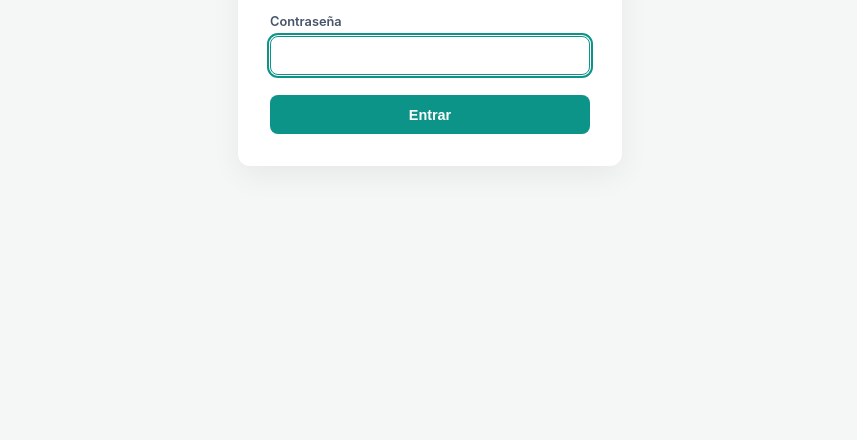
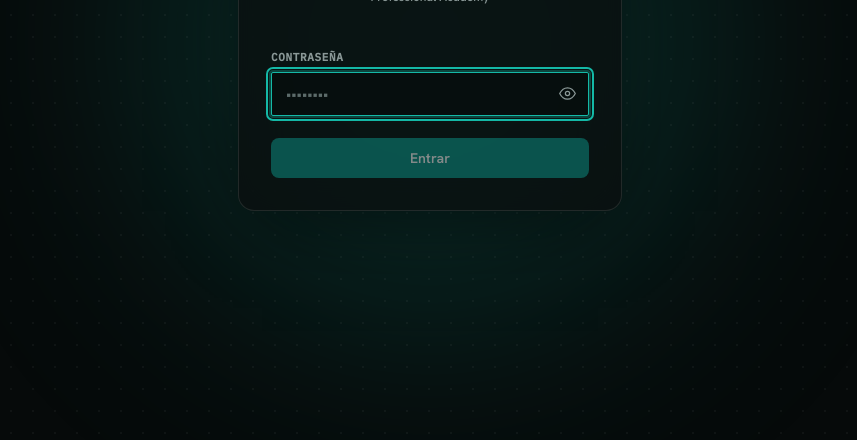
Before and after one commit to hero4th/wizi-astro, an Astro site: page /admin/login in a window 1280 px wide. Shown: the part 360-800 px from the top of the page, without its empty margins (210-1067 px from the left). Built offline with nearby package versions, Linux system fonts and the light colour scheme; Astro itself is replaced by a stand-in of ours; no server answers.

Commit message:
Rediseña /admin/login con un componente premium estilo shadcn (AuthSwitch)
- Agrega src/lib/utils.ts con el helper cn() (clsx + tailwind-merge),
  estructura estandar shadcn (@/lib/utils, @/components/ui).
- Nuevo src/components/ui/auth-switch.tsx: tarjeta oscura con resplandor
  teal, marca PA, campo de contraseña con boton de mostrar/ocultar,
  banner de error animado y shake al fallar. Solo contraseña — sin Google
  ni otros proveedores, igual que el sistema de auth actual (una sola
  contraseña compartida via ADMIN_PASSWORD_HASH).
- login.astro ahora importa global.css + fuentes reales del sitio y monta
  <AuthSwitch client:load /> en vez del formulario plano anterior.

Verificado local y en produccion real (Vercel + Playwright): carga,
contraseña incorrecta -> banner de error, boton mostrar/ocultar, login
correcto -> redirige a /admin.

```diff
--- a/package.json
+++ b/package.json
@@ -48,6 +48,7 @@
     "astro": "^5.12.0",
     "astro-icon": "^1.1.5",
     "bcryptjs": "^3.0.3",
+    "clsx": "^2.1.1",
     "fast-xml-parser": "^5.11.1",
     "gsap": "^3.13.0",
     "jose": "^6.2.10",
@@ -59,6 +60,7 @@
     "react": "^19.1.0",
     "react-dom": "^19.1.0",
     "swiper": "^11.2.10",
+    "tailwind-merge": "^3.6.0",
     "tailwindcss": "^4.1.11",
     "tippy.js": "^6.3.7",
     "turndown": "^7.2.4"
--- /dev/null
+++ b/src/components/ui/auth-switch.tsx
@@ -0,0 +1,204 @@
+import { useEffect, useRef, useState, type FormEvent } from "react";
+import { cn } from "@/lib/utils";
+
+export interface AuthSwitchProps {
+  /** Pre-seed the error banner (e.g. server rendered with ?error=1). */
+  initialError?: boolean;
+}
+
+/**
+ * Admin login card for the blog panel. Single password field — this admin
+ * has no username/e-mail and no third-party sign-in, only the one shared
+ * password checked server-side against ADMIN_PASSWORD_HASH. The "switch" is
+ * the show/hide toggle on the password field.
+ */
+export function AuthSwitch({ initialError = false }: AuthSwitchProps) {
+  const [password, setPassword] = useState("");
+  const [reveal, setReveal] = useState(false);
+  const [loading, setLoading] = useState(false);
+  const [error, setError] = useState<string | null>(
+    initialError ? "Contraseña incorrecta." : null
+  );
+  const [shake, setShake] = useState(false);
+  const inputRef = useRef<HTMLInputElement>(null);
+
+  useEffect(() => {
+    inputRef.current?.focus();
+  }, []);
+
+  const triggerShake = () => {
+    setShake(true);
+    window.setTimeout(() => setShake(false), 420);
+  };
+
+  const handleSubmit = async (e: FormEvent) => {
+    e.preventDefault();
+    if (!password || loading) return;
+    setLoading(true);
+    setError(null);
+
+    try {
+      // JSON body (not a native form POST) sidesteps Astro's checkOrigin
+      // CSRF guard, which trips on form-urlencoded submissions behind
+      // Vercel's proxy — see the rest of the admin panel for the same fix.
+      const res = await fetch("/api/admin/login", {
+        method: "POST",
+        headers: { "Content-Type": "application/json" },
+        body: JSON.stringify({ password }),
+      });
+
+      if (res.redirected) {
+        window.location.href = res.url;
+        return;
+      }
+      if (res.status === 429) {
+        setError("Demasiados intentos. Espera 15 minutos.");
+      } else {
+        setError("Contraseña incorrecta.");
+      }
+      triggerShake();
+      setPassword("");
+      inputRef.current?.focus();
+    } catch {
+      setError("No se pudo conectar. Intenta de nuevo.");
+      triggerShake();
+    } finally {
+      setLoading(false);
+    }
+  };
+
+  return (
+    <div className="relative flex min-h-screen items-center justify-center overflow-hidden bg-ink-950 px-4 py-12">
+      {/* Ambient teal glow, matching the site's --shadow-glow token */}
+      <div
+        aria-hidden="true"
+        className="pointer-events-none absolute left-1/2 top-1/2 h-[560px] w-[560px] -translate-x-1/2 -translate-y-1/2 rounded-full bg-teal-500/20 blur-[120px]"
+      />
+      <div
+        aria-hidden="true"
+        className="pointer-events-none absolute inset-0 opacity-[0.04] [background-image:radial-gradient(circle_at_1px_1px,#fff_1px,transparent_1px)] [background-size:22px_22px]"
+      />
+
+      <div
+        className={cn(
+          "relative w-full max-w-sm rounded-2xl border border-white/10 bg-ink-900/80 p-8 shadow-[0_24px_80px_-24px_rgb(0_0_0/0.6)] backdrop-blur-xl",
+          "animate-[auth-in_0.5s_var(--ease-out-expo,cubic-bezier(0.16,1,0.3,1))_both]",
+          shake && "animate-[auth-shake_0.42s_ease-in-out]"
+        )}
+      >
+        <div className="mb-7 flex flex-col items-center gap-3 text-center">
+          <span className="grid h-11 w-11 place-items-center rounded-xl bg-teal-600 font-display text-sm font-bold text-white shadow-[0_0_24px_-4px_rgba(20,184,166,0.6)]">
+            PA
+          </span>
+          <div>
+            <h1 className="font-display text-lg font-semibold tracking-tight text-white">
+              Blog Admin
+            </h1>
+            <p className="mt-0.5 text-xs font-medium text-ink-300">
+              Professional Academy
+            </p>
+          </div>
+        </div>
+
+        <form onSubmit={handleSubmit} className="flex flex-col gap-4" noValidate>
+          <div
+            role="alert"
+            aria-live="polite"
+            className={cn(
+              "overflow-hidden rounded-lg bg-red-500/10 text-red-300 transition-[max-height,opacity,margin] duration-200 ease-out",
+              error ? "mb-1 max-h-16 px-3.5 py-2.5 opacity-100" : "max-h-0 px-3.5 py-0 opacity-0"
+            )}
+          >
+            <p className="text-[13px] font-medium">{error}</p>
+          </div>
+
+          <div className="flex flex-col gap-1.5">
+            <label
+              htmlFor="password"
+              className="font-mono text-[11px] font-semibold uppercase tracking-[0.06em] text-ink-300"
+            >
+              Contraseña
+            </label>
+            <div className="relative">
+              <input
+                ref={inputRef}
+                id="password"
+                name="password"
+                type={reveal ? "text" : "password"}
+                required
+                autoFocus
+                autoComplete="current-password"
+                value={password}
+                onChange={(e) => setPassword(e.target.value)}
+                placeholder="••••••••"
+                className="w-full rounded-lg border border-white/10 bg-ink-950/60 px-3.5 py-2.5 pr-11 text-[15px] text-white placeholder:text-ink-400 outline-none transition-colors focus:border-teal-500 focus:ring-2 focus:ring-teal-500/30"
+              />
+              <button
+                type="button"
+                onClick={() => setReveal((v) => !v)}
+                aria-label={reveal ? "Ocultar contraseña" : "Mostrar contraseña"}
+                aria-pressed={reveal}
+                className="absolute right-1.5 top-1/2 grid h-8 w-8 -translate-y-1/2 place-items-center rounded-md text-ink-300 transition-colors hover:bg-white/5 hover:text-teal-300"
+              >
+                {reveal ? <EyeOffIcon /> : <EyeIcon />}
+              </button>
+            </div>
+          </div>
+
+          <button
+            type="submit"
+            disabled={loading || !password}
+            className="mt-1.5 flex items-center justify-center gap-2 rounded-lg bg-teal-600 px-4 py-2.5 text-sm font-semibold text-white transition-colors hover:bg-teal-700 disabled:cursor-not-allowed disabled:opacity-50"
+          >
+            {loading && <Spinner />}
+            {loading ? "Verificando…" : "Entrar"}
+          </button>
+        </form>
+      </div>
+
+      <style>{`
+        @keyframes auth-in {
+          from { opacity: 0; transform: translateY(10px) scale(0.98); }
+          to { opacity: 1; transform: translateY(0) scale(1); }
+        }
+        @keyframes auth-shake {
+          0%, 100% { transform: translateX(0); }
+          20% { transform: translateX(-7px); }
+          40% { transform: translateX(6px); }
+          60% { transform: translateX(-4px); }
+          80% { transform: translateX(3px); }
+        }
+      `}</style>
+    </div>
+  );
+}
+
+function EyeIcon() {
+  return (
+    <svg width="17" height="17" viewBox="0 0 24 24" fill="none" stroke="currentColor" strokeWidth="1.8" strokeLinecap="round" strokeLinejoin="round">
+      <path d="M1 12s4-8 11-8 11 8 11 8-4 8-11 8-11-8-11-8Z" />
+      <circle cx="12" cy="12" r="3" />
+    </svg>
+  );
+}
+
+function EyeOffIcon() {
+  return (
+    <svg width="17" height="17" viewBox="0 0 24 24" fill="none" stroke="currentColor" strokeWidth="1.8" strokeLinecap="round" strokeLinejoin="round">
+      <path d="M9.9 4.24A9.12 9.12 0 0 1 12 4c7 0 11 8 11 8a17.3 17.3 0 0 1-3.13 4.32M6.6 6.6C3.4 8.6 1 12 1 12s4 8 11 8a9.3 9.3 0 0 0 5.4-1.6" />
+      <path d="M14.12 14.12a3 3 0 1 1-4.24-4.24" />
+      <path d="M1 1l22 22" />
+    </svg>
+  );
+}
+
+function Spinner() {
+  return (
+    <svg className="h-4 w-4 animate-spin" viewBox="0 0 24 24" fill="none">
+      <circle className="opacity-25" cx="12" cy="12" r="10" stroke="currentColor" strokeWidth="4" />
+      <path className="opacity-75" fill="currentColor" d="M4 12a8 8 0 0 1 8-8V0C5.37 0 0 5.37 0 12h4Z" />
+    </svg>
+  );
+}
+
+export default AuthSwitch;
--- /dev/null
+++ b/src/lib/utils.ts
@@ -0,0 +1,8 @@
+import { clsx, type ClassValue } from "clsx";
+import { twMerge } from "tailwind-merge";
+
+/** Standard shadcn/ui helper: merge conditional class lists, letting later
+ *  Tailwind classes win over earlier conflicting ones. */
+export function cn(...inputs: ClassValue[]) {
+  return twMerge(clsx(inputs));
+}
--- a/src/pages/admin/login.astro
+++ b/src/pages/admin/login.astro
@@ -1,6 +1,11 @@
 ---
 export const prerender = false;
 
+import "@/styles/global.css";
+import "@fontsource-variable/bricolage-grotesque";
+import "@fontsource-variable/hanken-grotesk";
+import "@fontsource/ibm-plex-mono/500.css";
+import { AuthSwitch } from "@/components/ui/auth-switch";
 import { requireSession } from "@/lib/auth";
 
 // Already logged in? Skip the form.
@@ -18,98 +23,12 @@ const error = Astro.url.searchParams.get("error") === "1";
     <meta name="viewport" content="width=device-width, initial-scale=1" />
     <meta name="robots" content="noindex, nofollow" />
     <title>Iniciar sesión | Blog Admin</title>
-    <style>
-      :root { color-scheme: light; }
-      body {
-        margin: 0;
-        min-height: 100vh;
-        display: grid;
-        place-items: center;
-        font-family: -apple-system, BlinkMacSystemFont, "Segoe UI", sans-serif;
-        background: #f4f7f6;
-      }
-      form {
-        width: 100%;
-        max-width: 320px;
-        background: #fff;
-        border-radius: 12px;
-        padding: 2rem;
-        box-shadow: 0 10px 30px rgba(0, 0, 0, 0.06);
-      }
-      h1 { font-size: 1.15rem; margin: 0 0 1.5rem; color: #0f172a; }
-      label { display: block; font-size: 0.8rem; font-weight: 600; color: #475569; margin-bottom: 0.4rem; }
-      input {
-        width: 100%;
-        box-sizing: border-box;
-        padding: 0.65rem 0.8rem;
-        border: 1px solid #cbd5e1;
-        border-radius: 8px;
-        font-size: 0.95rem;
-      }
-      input:focus { outline: 2px solid #0d9488; outline-offset: 1px; border-color: #0d9488; }
-      button {
-        width: 100%;
-        margin-top: 1.25rem;
-        padding: 0.7rem;
-        border: 0;
-        border-radius: 8px;
-        background: #0d9488;
-        color: #fff;
-        font-weight: 600;
-        font-size: 0.9rem;
-        cursor: pointer;
-      }
-      button:hover { background: #0f766e; }
-      .error {
-        margin: 0 0 1rem;
-        padding: 0.65rem 0.8rem;
-        background: #fef2f2;
-        color: #b91c1c;
-        border-radius: 8px;
-        font-size: 0.85rem;
-      }
+    <style is:global>
+      :root { color-scheme: dark; }
+      body { margin: 0; font-family: var(--font-body); }
     </style>
   </head>
   <body>
-    <form id="login-form">
-      <h1>Blog Admin — Professional Academy</h1>
-      <p class="error" id="error-box" hidden={!error}>Contraseña incorrecta.</p>
-      <label for="password">Contraseña</label>
-      <input id="password" name="password" type="password" required autofocus autocomplete="current-password" />
-      <button type="submit">Entrar</button>
-    </form>
-
-    <script>
-      // A native <form method="POST"> submission carries
-      // Content-Type: application/x-www-form-urlencoded, which trips Astro's
-      // built-in CSRF check (security.checkOrigin) on Vercel — its Origin
-      // detection doesn't line up with Vercel's proxying. Submitting as JSON
-      // instead (same pattern the rest of the admin panel already uses)
-      // sidesteps that check entirely.
-      const form = document.getElementById("login-form") as HTMLFormElement;
-      const errorBox = document.getElementById("error-box") as HTMLElement;
-
-      form.addEventListener("submit", async (e) => {
-        e.preventDefault();
-        errorBox.hidden = true;
-
-        const password = (document.getElementById("password") as HTMLInputElement).value;
-        const res = await fetch("/api/admin/login", {
-          method: "POST",
-          headers: { "Content-Type": "application/json" },
-          body: JSON.stringify({ password }),
-        });
-
-        if (res.redirected) {
-          window.location.href = res.url;
-        } else if (res.status === 429) {
-          errorBox.textContent = "Demasiados intentos. Espera 15 minutos.";
-          errorBox.hidden = false;
-        } else {
-          errorBox.textContent = "Contraseña incorrecta.";
-          errorBox.hidden = false;
-        }
-      });
-    </script>
+    <AuthSwitch client:load initialError={error} />
   </body>
 </html>
```
Also changed, not shown: 1 other file.
